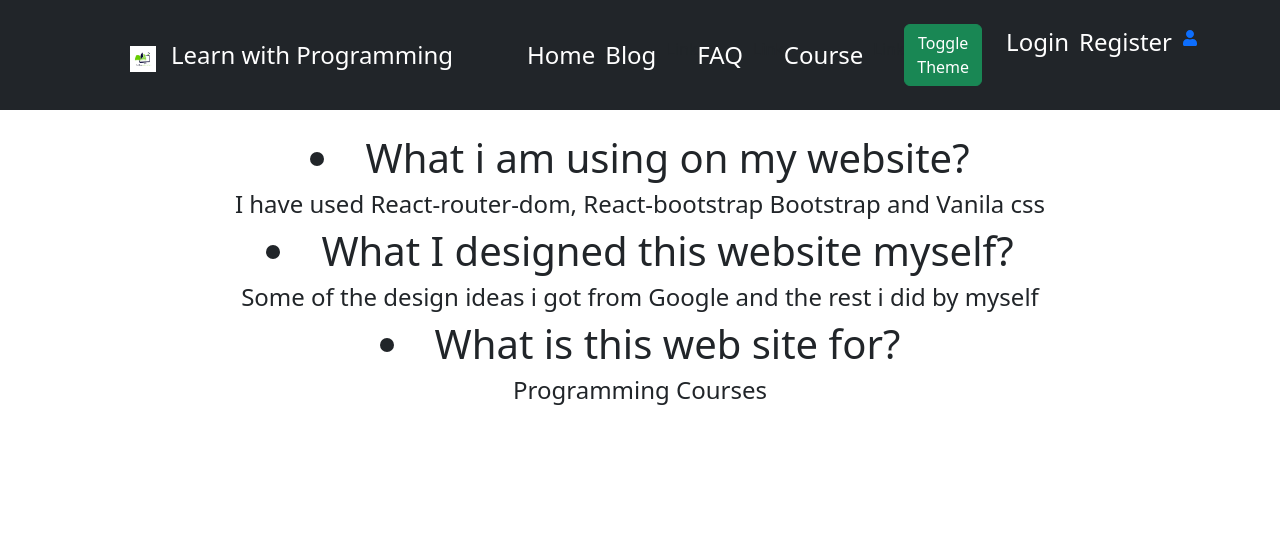
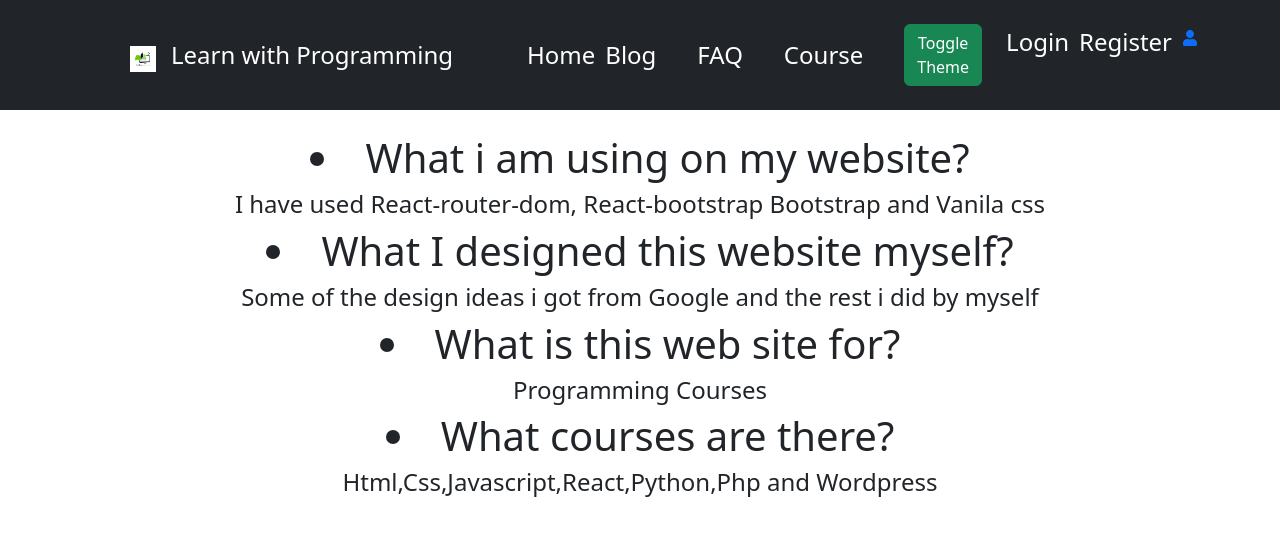
Before and after one commit to devshakilh/learning-platform, a React (Create React App) app: page /faq in a window 1280 px wide. Shown: the top 536 px of the page. Built offline with nearby package versions, Linux system fonts and the light colour scheme; no server answers.

Commit message:
added faq 3 num quis and ans

```diff
--- a/src/pages/Faq.js/Faq.js
+++ b/src/pages/Faq.js/Faq.js
@@ -16,7 +16,10 @@ const Faq = () => {
                 <h4>Programming Courses</h4>
             </div>
 
-
+            <div>
+                <h1><li>What courses are there?</li></h1>
+                <h4>Html,Css,Javascript,React,Python,Php and Wordpress</h4>
+            </div>
         </div>
     );
 };
```
